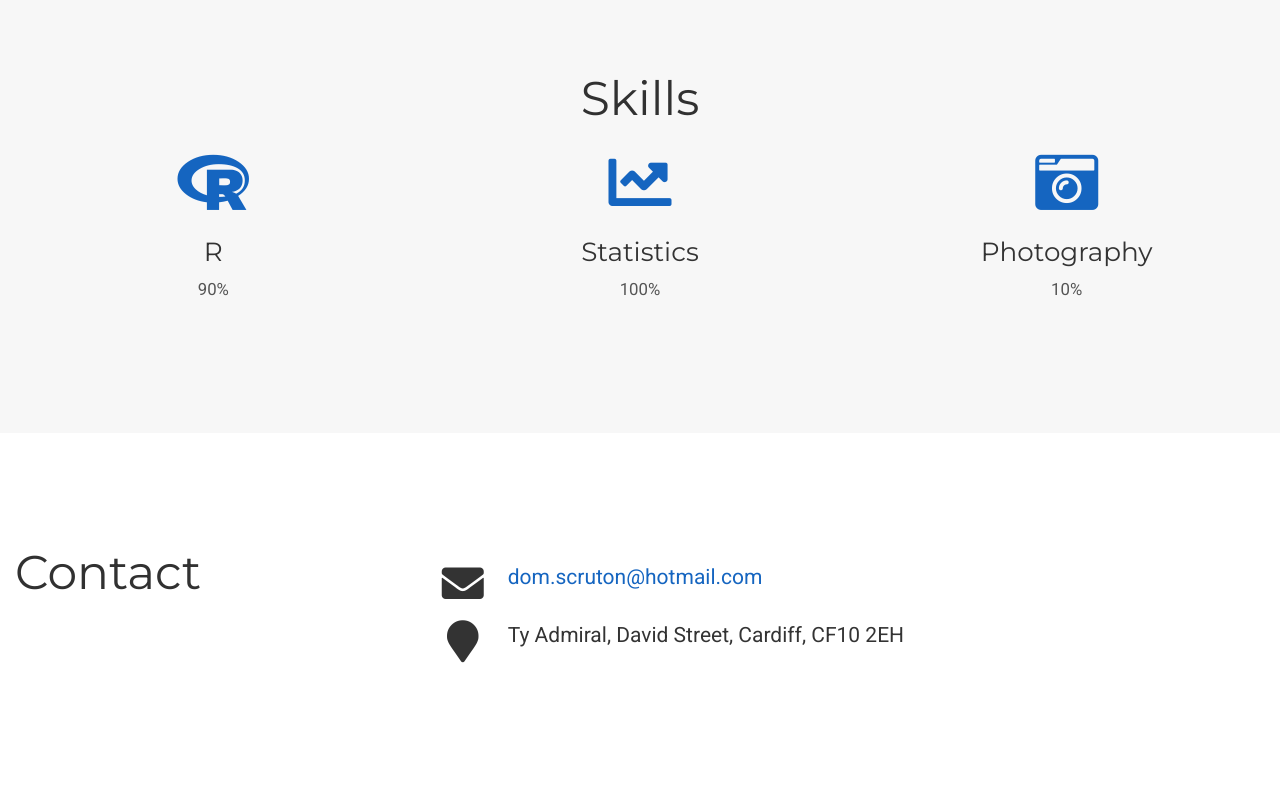
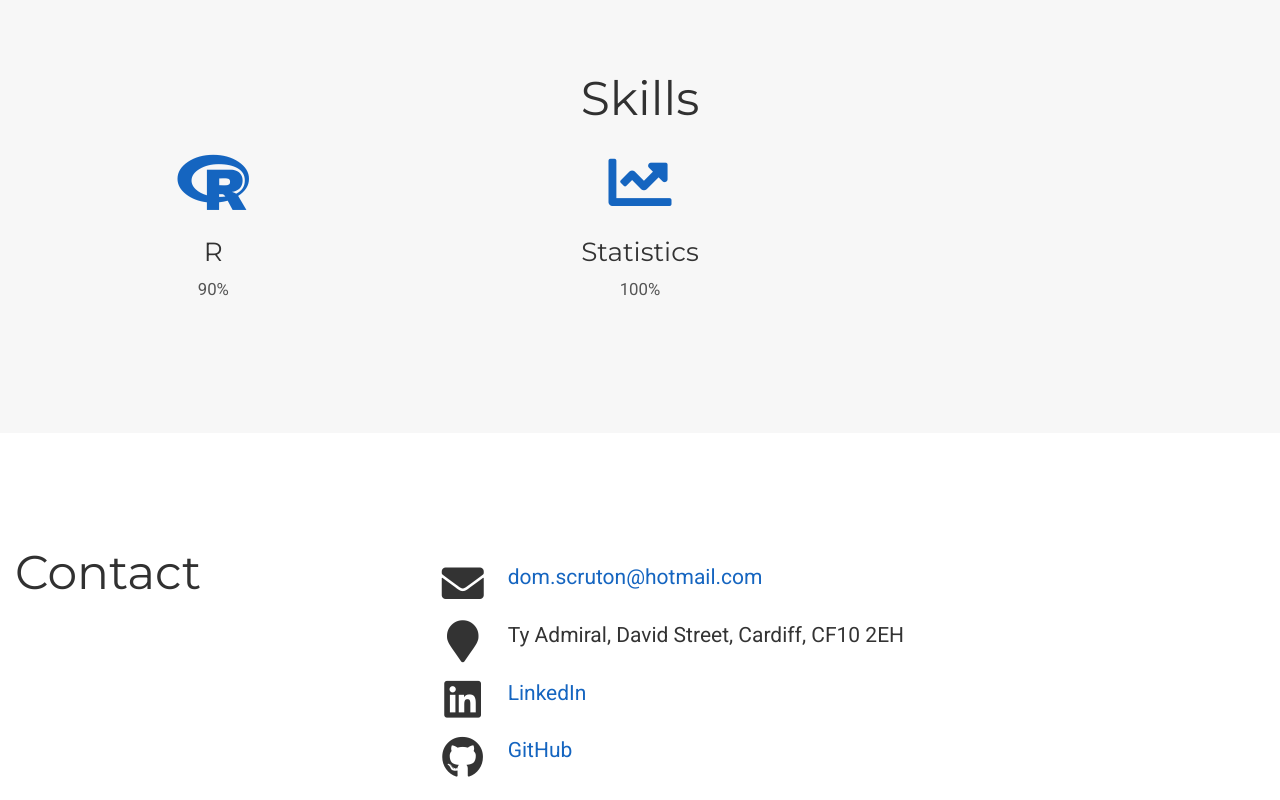
Before and after one commit to Domscruton/Domscruton.github.io, a plain HTML site: page index.html in a window 1280 px wide. Shown: the part 3180-3980 px from the top of the page. Drawn offline with nearby package versions, Linux system fonts and the light colour scheme; some icons are missing.

Commit message:
minor updates

```diff
--- a/index.html
+++ b/index.html
@@ -1785,19 +1785,6 @@ Created new rating score for Price Elasticity to identify low and high elasticit
     <p>100%</p>
   </div>
 
-
-
-
-
-
-  <div class="col-12 col-sm-4">
-
-    <div class="featurette-icon"><i class="fas fa-camera-retro"></i></div>
-
-    <div class="section-subheading">Photography</div>
-    <p>10%</p>
-  </div>
-
 </div>
 
 
@@ -1925,6 +1912,38 @@ Created new rating score for Price Elasticity to identify low and high elasticit
 
 
 
+
+
+
+
+
+
+
+
+
+
+
+
+    <li>
+      <i class="fa-li fab fa-linkedin fa-2x" aria-hidden="true"></i>
+      <a href="https://uk.linkedin.com/in/dominicscruton" target="_blank" rel="noopener">LinkedIn</a>
+    </li>
+
+
+
+
+
+
+
+
+
+
+
+
+    <li>
+      <i class="fa-li fab fa-github fa-2x" aria-hidden="true"></i>
+      <a href="https://github.com/Domscruton" target="_blank" rel="noopener">GitHub</a>
+    </li>
 
 
   </ul>
```
